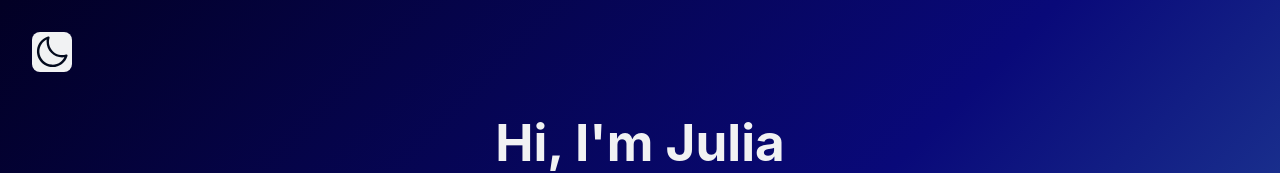
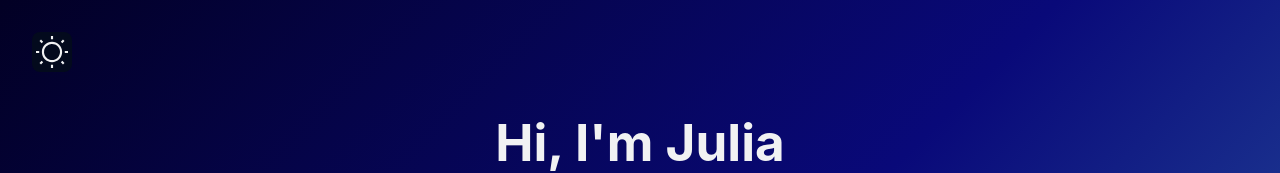
Before and after one commit to juliakimseohyeon/portfolio, a React (Vite) app: page / in a window 1280 px wide. Shown: the top 173 px of the page. Built offline with nearby package versions, Linux system fonts and the light colour scheme.

Commit message:
Fix issue where moon icon was always rendering on Toggle element on initial mount by setting the two separate classes for light and dark mode

```diff
--- a/src/components/Toggle/Toggle.jsx
+++ b/src/components/Toggle/Toggle.jsx
@@ -33,8 +33,14 @@ export default function Toggle() {
         id="toggle"
         className="toggle__checkbox"
         onClick={handleOnClick}
+        checked={toggle === "light"}
       />
-      <label htmlFor="toggle" className="toggle__label">
+      <label
+        htmlFor="toggle"
+        className={`toggle__label ${
+          toggle === "dark" ? "toggle__label--dark" : "toggle__label--light"
+        }`}
+      >
         <span className="toggle__label-background"></span>
       </label>
     </div>
--- a/src/components/Toggle/Toggle.scss
+++ b/src/components/Toggle/Toggle.scss
@@ -14,7 +14,6 @@
     cursor: pointer;
   }
   &__label:before {
-    background-image: url("../../assets/icons/icon-moon.svg");
     background-size: cover;
     content: "";
     position: absolute;
@@ -22,7 +21,10 @@
     height: 2rem;
     transition: 0.3s;
   }
-  &__checkbox:checked + &__label:before {
+  &__label--dark:before {
+    background-image: url("../../assets/icons/icon-moon.svg");
+  }
+  &__label--light:before {
     background-image: url("../../assets/icons/icon-sun.svg");
   }
   &__checkbox:checked + &__label {
```
